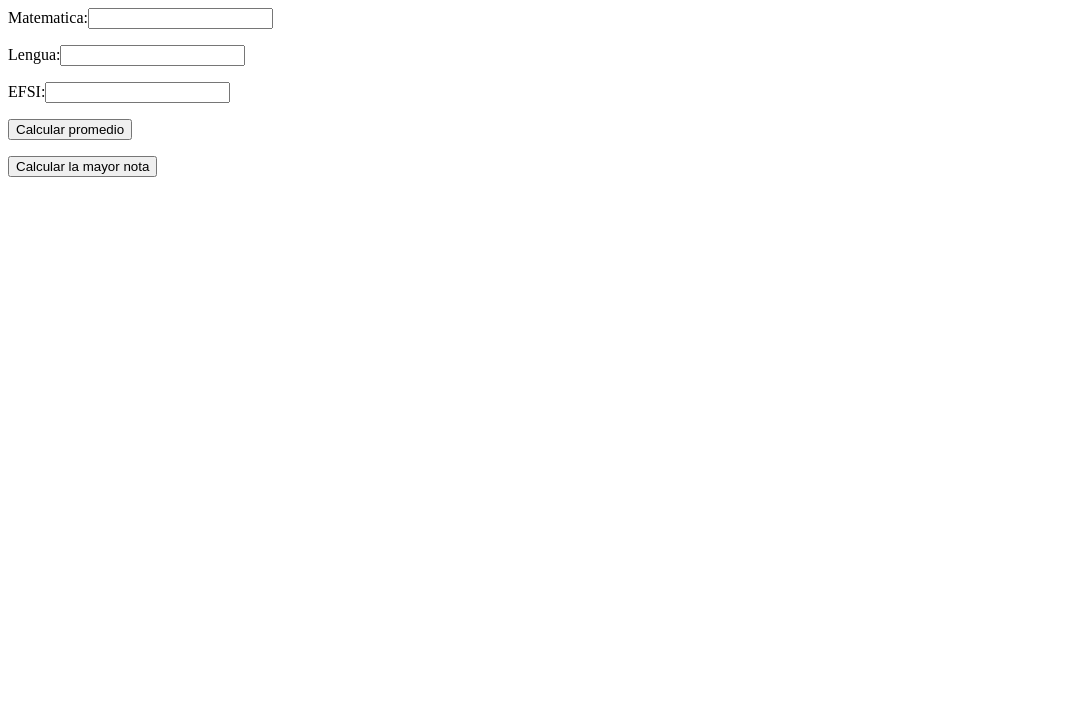
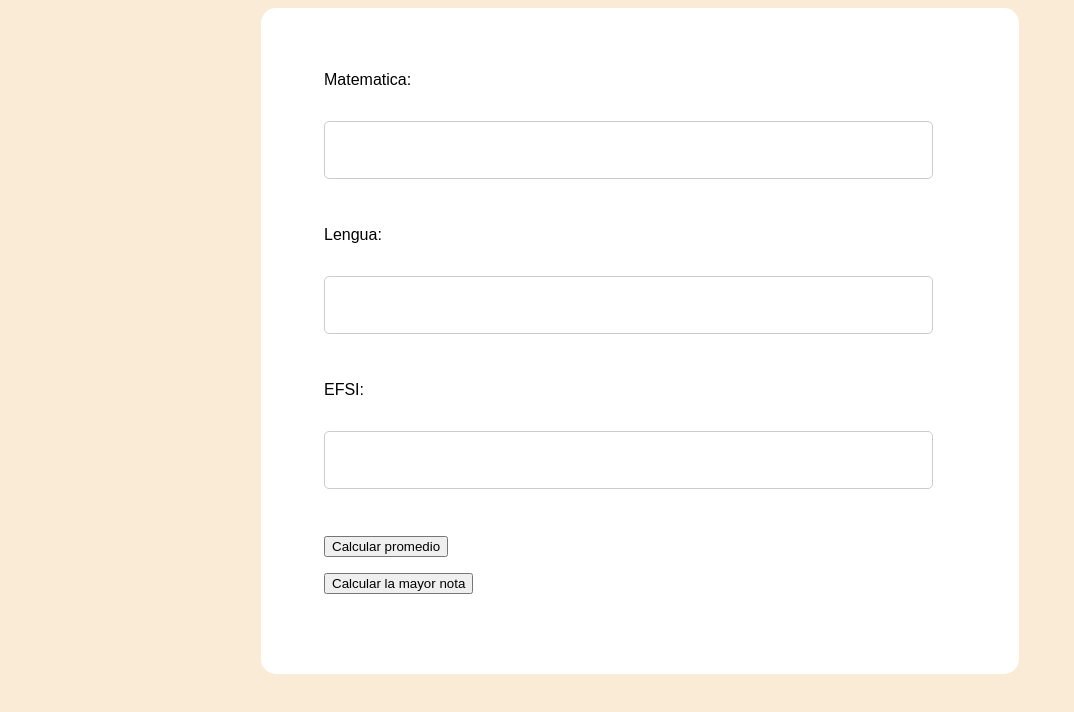
Before and after one commit to MichelleEpelbaum/TP1-BIS---Validaciones-con-funciones-y-manejo-de-DOM-con-Javascript, a plain HTML site: page index.html in a window 1280 px wide. Shown: the whole page, without its empty margins (0-1074 px from the left). Drawn offline with Linux system fonts and the light colour scheme.

Commit message:
no termine

```diff
--- a/index.html
+++ b/index.html
@@ -7,6 +7,7 @@
     <link rel="stylesheet" href="styles.css">
   </head>
   <body>
+    <div>
     Matematica:<input type="text" id="matematica" oninput="mate1()"/>
     <p id="texto"></p>
     Lengua:<input type="text" id="lengua" oninput="lengua1()"/>
@@ -21,7 +22,7 @@
         Calcular la mayor nota
       </button>
     <p id="materiaMayor"></p>
-
+  </div>
     <script src="script.js"></script>
   </body>
 </html>
--- a/styles.css
+++ b/styles.css
@@ -0,0 +1,21 @@
+body{
+    background-color:antiquewhite;
+    font-family: Arial, sans-serif;
+    display: flex;
+    justify-content: center;
+    align-items: center;
+}
+div{
+    width: 50%;
+    padding: 5%;
+    background-color: white;
+    border-radius: 15px;
+}
+input[type="text"] {
+    width: 90%;
+    padding: 3%;
+    margin: 5% 0;
+    border-radius: 5px;
+    border: 1px solid #ccc;
+    font-size: 100%;
+}
```
